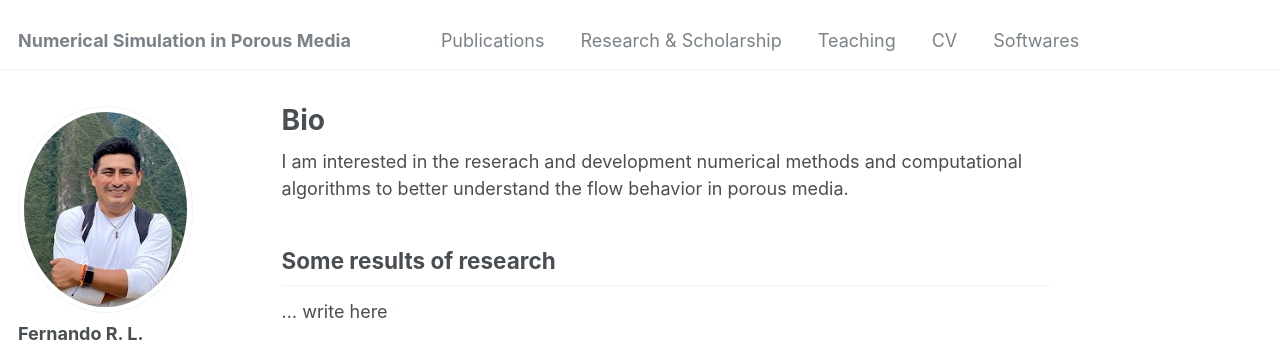
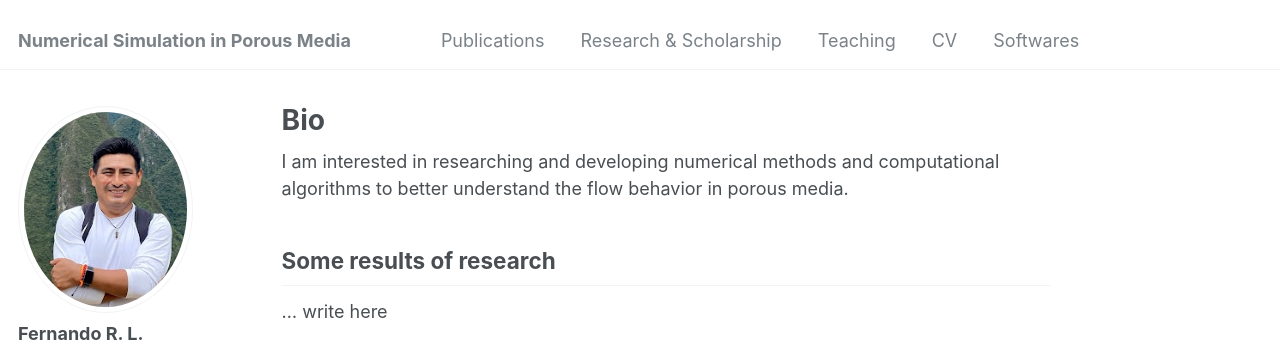
Before and after one commit to Feraul/Feraul.github.io, a Jekyll site: the page built from _pages/about.md, in a window 1280 px wide and 1196 px high. Shown: the top 344 px of the window. Built offline with Jekyll 4.4.1, drawn with Linux system fonts in a browser that asks for light colours; some web fonts are replaced.

Commit message:
Update about.md

```diff
--- a/_pages/about.md
+++ b/_pages/about.md
@@ -7,8 +7,7 @@ redirect_from:
   - /about.html
 ---
 
-I am interested in the reserach and development numerical methods and computational algorithms to better understand the flow behavior in porous media.
-
+I am interested in researching and developing numerical methods and computational algorithms to better understand the flow behavior in porous media.
 
 Some results of research
 ------
```
